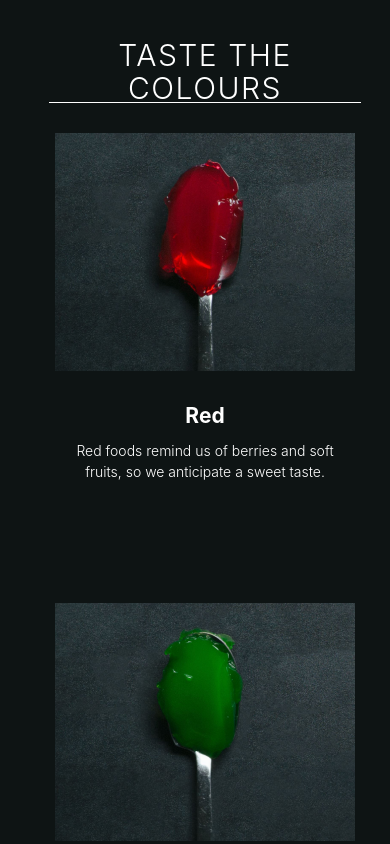
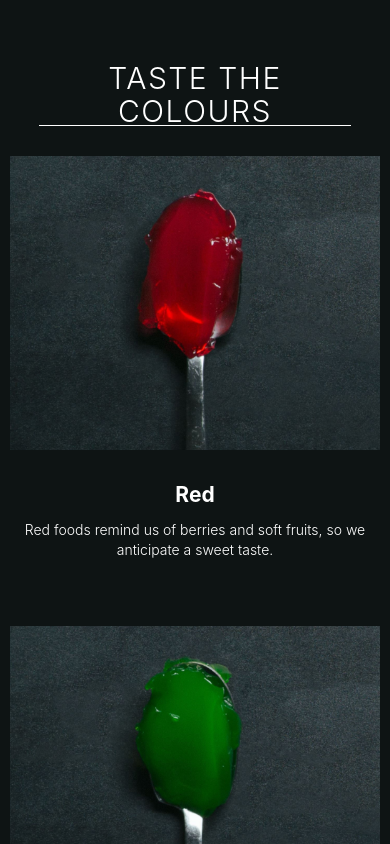
Before and after one commit to andresr2416/orchardapp, a React (Create React App) app: page / in a window 390 px wide. Shown: the part 900-1744 px from the top of the page. Built offline with nearby package versions, Linux system fonts and the light colour scheme.

Commit message:
changues with bugs for responsive

```diff
--- a/src/components/cooking/cooking.scss
+++ b/src/components/cooking/cooking.scss
@@ -295,7 +295,7 @@
 @media (max-width: 480px) {
   .BlockImage-Text {
     padding: 40px 10px;
-    width: 100%;
+
   }
 
   .Images {
--- a/src/components/taste/taste.scss
+++ b/src/components/taste/taste.scss
@@ -235,7 +235,6 @@
     @media (max-width: 480px) {
       .Block3-cards {
         padding: 40px 10px;
-        width: 100% !important ;
       }
 
       .Card-List {
@@ -246,6 +245,7 @@
       .Card {
         width: 100% !important;
         height: auto;
+        max-width: none !important;
       }
 
 
```
